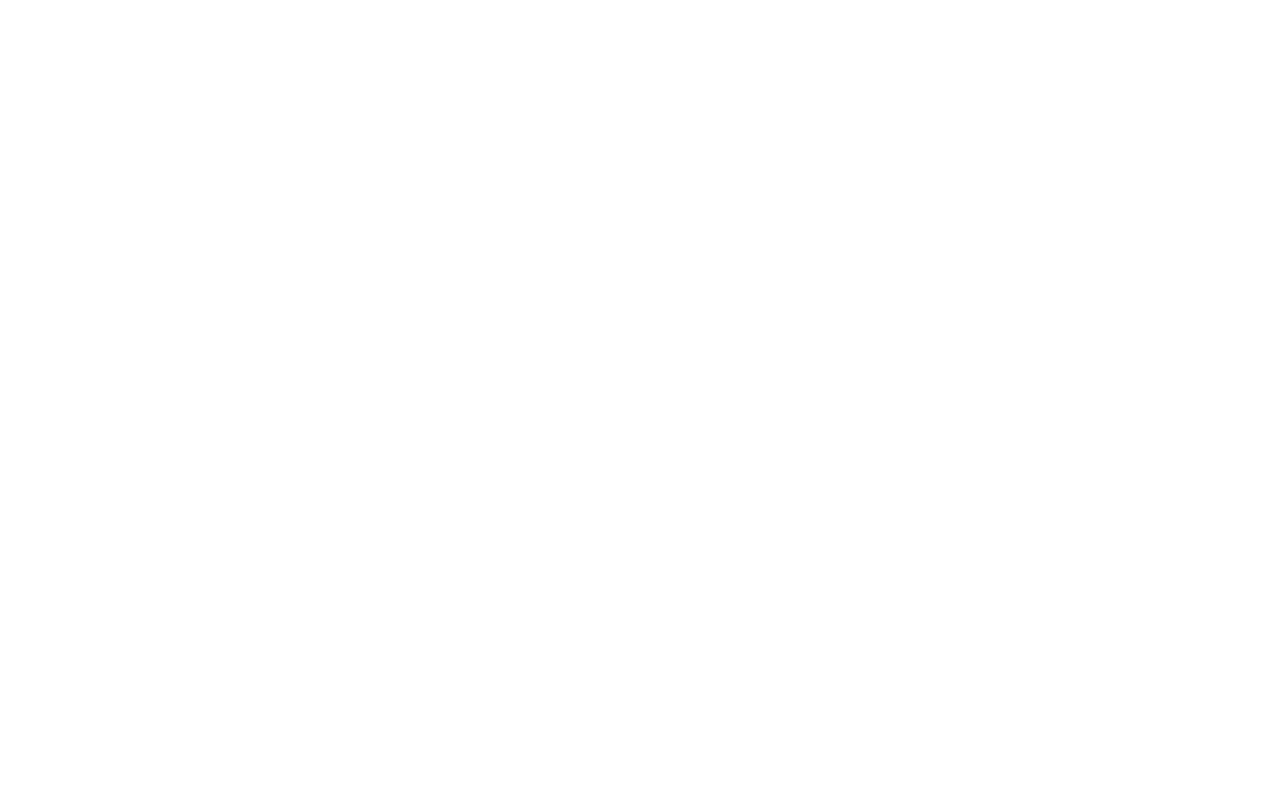
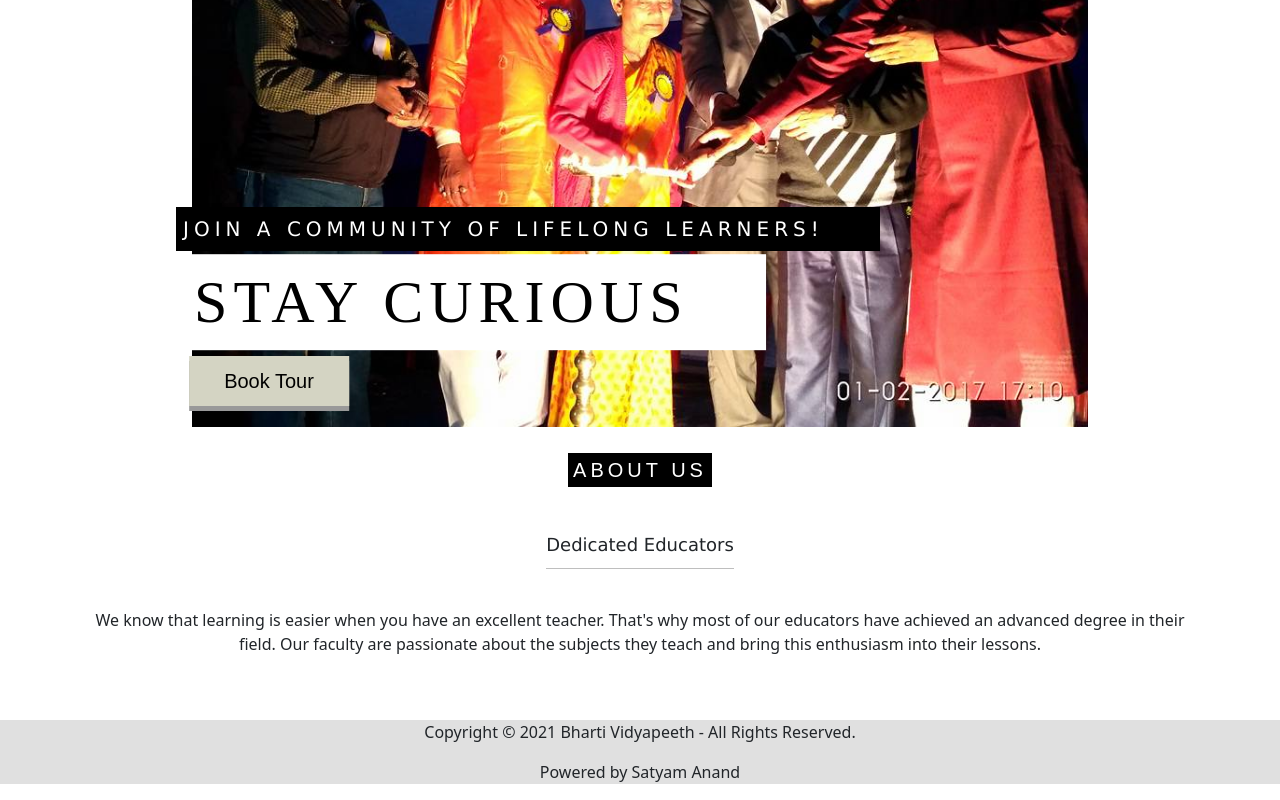
Before and after one commit to SatyamAnand98/BhartiVidyapeeth, a React (Create React App) app: page / in a window 1280 px wide. Shown: the part 411-1211 px from the top of the page. Before the commit the page ends 800 px from the top, so only its background shows below. Built offline with nearby package versions, Linux system fonts and the light colour scheme.

Commit message:
styling changed

```diff
--- a/src/App.css
+++ b/src/App.css
@@ -63,11 +63,9 @@
 .leftCenter2{
   position: relative;
   margin-right: 45%;
-  /* margin-top: 10px; */
   text-align: left;
   font-family: Verdana, Geneva, Tahoma, sans-serif;
   letter-spacing: 5px;
-  /* padding: 3px 4px; */
   font-size:20px;
   word-wrap: break-word;
   transform: translate(25%, -500%);
@@ -89,6 +87,9 @@
   color: black;
 }
 
+
+
+
 .contactNo{
   position: relative;
   margin-right: 43%;
@@ -99,22 +100,9 @@
   font-family: sans-serif;
   background-color: rgb(212, 212, 195);
   text-decoration: none;
-  /* color: inherit; */
-
-  /* display: inline-block; */
-  /* cursor: pointer; */
-  /* word-wrap: break-word; */
-  /* text-align: center; */
-  /* text-decoration: none; */
-  /* outline: none; */
   color: #000;
   border: none;
   box-shadow: 0 5px #999;
-  /* border-radius: 5px; */
-}
-
-.aboutus{
-  width: auto
 }
 
 
@@ -127,14 +115,25 @@
   margin: 10px auto;
   justify-content: center;
   text-align: center;
-  border-radius: 10px;
+  letter-spacing: 4px;
+  /* border-radius: 10px; */
   padding: 5px;
-  border: 1px solid gold;
+  /* border: 1px solid gold; */
 }
 
-.DecriptionHeading{
-  font-size: 23px;
+.DescriptionHeading{
+  margin: 10px auto;
+  display: table;
+  font-size: 18px;
+  font-weight: 500;
+  border: none;
+  padding-bottom: 10px;
+  text-decoration: none;
+  font-family: Verdana, Geneva, Tahoma, sans-serif;
+  box-shadow: 0 1px rgb(190, 190, 190);
 }
+
+
 
 .home{
   position: relative;
@@ -147,3 +146,9 @@
   /* background-position: center; */
   /* background-repeat: no-repeat; */
 }
+
+.description{
+  margin: 40px 0px;
+  margin-left:80px;
+  margin-right:80px;
+}
--- a/src/Components/AboutUs/AboutUs.js
+++ /dev/null
@@ -1,15 +0,0 @@
-import React, {Component} from 'react';
-
-export default class AboutUs extends Component {
-    render(){
-        return(
-            <div className="aboutus">
-                <section>
-                    <h5 className="aboutHeading">ABOUT US</h5>
-                    <br></br>
-                    <p className="DecriptionHeading">Dedicated Educators</p>
-                </section>
-            </div>
-        )
-    }
-}
--- /dev/null
+++ b/src/Components/Home/AboutUs/AboutUs.js
@@ -0,0 +1,16 @@
+import React, {Component} from 'react';
+
+export default class AboutUs extends Component {
+    render(){
+        return(
+            <div className="aboutus">
+                <section>
+                    <h5><span className="aboutHeading">ABOUT US</span></h5>
+                    <br></br>
+                    <p className="DescriptionHeading">Dedicated Educators</p>
+                    <p class="description">We know that learning is easier when you have an excellent teacher. That's why most of our educators have achieved an advanced degree in their field. Our faculty are passionate about the subjects they teach and bring this enthusiasm into their lessons.</p>
+                </section>
+            </div>
+        )
+    }
+}
--- a/src/Components/Home/Home.js
+++ b/src/Components/Home/Home.js
@@ -1,5 +1,5 @@
 import React, { Component } from 'react';
-import AboutUs from '../AboutUs/AboutUs';
+import AboutUs from './AboutUs/AboutUs';
 
 export default class Home extends Component {
     render(){
@@ -17,7 +17,6 @@
                         {/* <button type="button" class="btn-lg contactNo" onClick={() => { "tel:+1-555-555-1212"}}>BOOK TOUR</button> */}
                     </div>
                     <br></br>
-                    <AboutUs />
                 </section>
             </>
         )
--- /dev/null
+++ b/src/Components/Home/index.js
@@ -0,0 +1,14 @@
+import React, {Component} from 'react';
+import Home from './Home';
+import AboutUs from './AboutUs/AboutUs';
+
+export default class HomeIndex extends Component {
+    render(){
+        return(
+            <div>
+                <Home />
+                <AboutUs />
+            </div>
+        )
+    }
+}
--- a/src/Components/Routing.js
+++ b/src/Components/Routing.js
@@ -3,7 +3,8 @@
 import Header from './Header';
 import Footer from './Footer';
 import Home from './Home/Home';
-import AboutUs from './AboutUs/AboutUs';
+import HomeIndex from './Home';
+import AboutUs from './Home/AboutUs/AboutUs';
 
 function Routing() {
     return(
@@ -14,8 +15,10 @@
                     <br></br>
                     <Switch>
                         <Route path="/login" component={PageNotFound} />
-                        <Route path="/home" component={Home} />
+                        <Route path="/home" component={HomeIndex} />
                         <Route path="/contact" component={AboutUs} />
+                        <Route path="/" exact={true} component={HomeIndex} />
+                        <Route path="*" exact={true} component={PageNotFound} />
                     </Switch>
                     <br></br>
                 </div>
```
